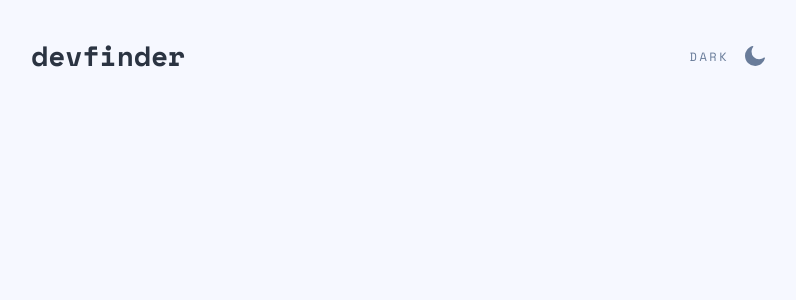
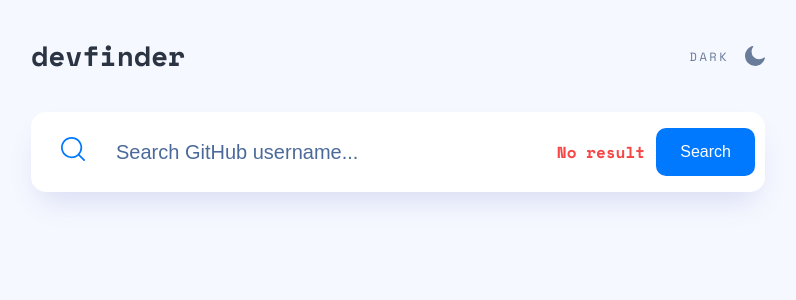
Before and after one commit to olgalatkina/user-finder, a React (Create React App) app: page / in a window 1280 px wide. Shown: the top 300 px of the page, without its empty margins (242-1038 px from the left). Built offline with nearby package versions, Linux system fonts and the light colour scheme.

Commit message:
feat: add Search

```diff
--- a/src/App.tsx
+++ b/src/App.tsx
@@ -1,10 +1,12 @@
 import { Container } from "components/Container";
 import { Header } from "components/Header";
+import { Search } from "components/Search";
 
 function App() {
   return (
     <Container>
       <Header />
+      <Search hasError onSubmit={() => { }} />
     </Container>
   );
 }
--- a/src/components/Button/Button.module.scss
+++ b/src/components/Button/Button.module.scss
@@ -1,10 +1,10 @@
 .button {
-  padding: 12px, 24px;
+  padding: 12px 24px;
   border-radius: 10px;
   border: none;
   background-color: var(--main-color);
   color: var(--white);
-  font-size: 1 rem;
+  font-size: 1rem;
   line-height: 1.5;
   cursor: pointer;
 
--- /dev/null
+++ b/src/components/Search/Search.module.scss
@@ -0,0 +1,83 @@
+:global {
+  body[data-theme='light'] {
+    --search-bg: var(--white);
+    --search-color: var(--gray-300);
+    --search-placeholder-color: var(--gray-200);
+    --search-shadow: var(--shadow);
+  }
+
+  body[data-theme='dark'] {
+    --search-bg: var(--gray-400);
+    --search-color: var(--white);
+    --search-placeholder-color: var(--white);
+    --search-shadow: unset;
+  }
+}
+
+.search {
+  position: relative;
+  width: 100%;
+  overflow: hidden;
+  padding: 10px 10px 10px 16px;
+  background-color: var(--search-bg, white);
+  display: flex;
+  align-items: center;
+  box-shadow: var(--search-shadow);
+  border-radius: 15px;
+
+  @media (min-width: 767px) {
+    padding: 10px 10px 10px 30px;
+  }
+
+  &>button {
+    flex-shrink: 0;
+  }
+}
+
+.label {
+  cursor: pointer;
+}
+
+.textField {
+  padding: 0 10px;
+  flex-grow: 5;
+  height: 60px;
+  max-width: calc(100% - 100px - 20px);
+  border: none;
+  color: var(--search-color);
+  font-size: 0.75rem;
+  line-height: 1.5;
+  cursor: pointer;
+  background-color: var(--search-bg);
+
+  &::placeholder {
+    color: var(--search-placeholder-color);
+  }
+
+  &:focus {
+    outline: none;
+  }
+
+  @media (min-width: 767px) {
+    margin: 0 5px;
+    font-size: 1.25rem;
+    margin: 0 20px;
+  }
+}
+
+.error {
+  position: absolute;
+  right: 50%;
+  bottom: 5px;
+  color: var(--error-color);
+  font-size: 1rem;
+  line-height: 1.5;
+  font-weight: 700;
+
+  @media (min-width: 767px) {
+    right: 120px;
+    top: 50%;
+    transform: translateY(-50%);
+    bottom: unset;
+  }
+}
--- /dev/null
+++ b/src/components/Search/Search.tsx
@@ -0,0 +1,49 @@
+import { useRef } from 'react';
+import { ReactComponent as SearchIcon } from '../../assets/icon-search.svg';
+import styles from './Search.module.scss';
+import { Button } from 'components/Button';
+
+interface SearchProps {
+  hasError: boolean,
+  onSubmit: (text: string) => void,
+}
+
+export const Search = ({ hasError, onSubmit }: SearchProps) => {
+  const searchRef = useRef<HTMLInputElement | null>(null);
+
+  const handleSubmit = (evt: React.FormEvent) => {
+    evt.preventDefault();
+    const text = searchRef.current ? searchRef.current.value : '';
+
+    if (text) {
+      onSubmit(text);
+      if (searchRef.current) {
+        searchRef.current.value = '';
+      }
+    }
+  }
+
+  return (
+    <form onSubmit={handleSubmit} autoComplete='off'>
+      <div className={styles.search}>
+        <label htmlFor="search" className={styles.label}>
+          <SearchIcon />
+        </label>
+        <input
+          type="text"
+          className={styles.textField}
+          id="search"
+          name="username"
+          placeholder="Search GitHub username..."
+          ref={searchRef}
+        />
+        {hasError && (
+          <div className={styles.error}>
+            No result
+          </div>
+        )}
+        <Button>Search</Button>
+      </div>
+    </form>
+  )
+};
--- /dev/null
+++ b/src/components/Search/index.ts
@@ -0,0 +1 @@
+export * from './Search';
```
